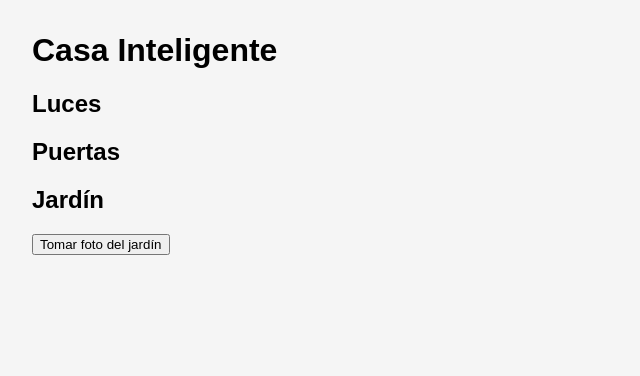
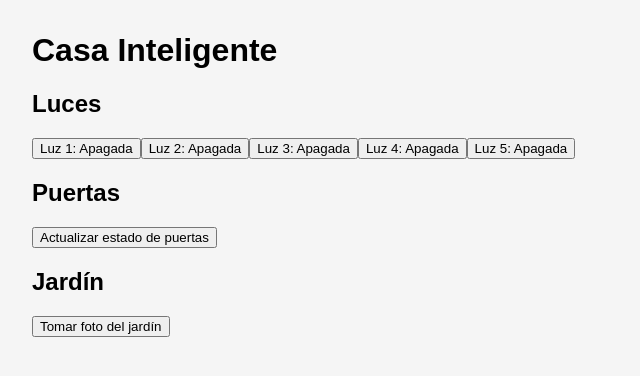
Before and after one commit to juanda0712/embedded_systems_smart_house, a Flask app: page / in a window 1280 px wide. Shown: the top 376 px of the page, without its empty margins (0-640 px from the left). Run offline with Flask 3, Linux system fonts and the light colour scheme; data that the repository does not hold is empty.

Commit message:
Correction door states and ligths state

```diff
--- a/app.py
+++ b/app.py
@@ -1,12 +1,11 @@
 from flask import Flask, render_template, jsonify, request
 import subprocess
 
-
 app = Flask(__name__)
 
+# Estado SIMULADO en memoria
 estado = {
-    "luces": [False, False, False, False, False],
-    "puertas": [False, False, False, False]
+    "luces": [False, False, False, False, False],  # 5 luces
 }
 
 def encender_luz(index):
@@ -17,45 +16,41 @@ def apagar_luz(index):
 
 def leer_puerta(index):
     resultado = subprocess.run(["bins/inputs/bin/signal_verifier", str(index)])
-    estado = resultado.returncode
-    return estado  # 0 = cerrada, 1 = abierta
-
+    estado_puerta = resultado.returncode
+    return estado_puerta  # 0=cerrada, 1=abierta
 
 def tomar_foto():
     subprocess.run(["bins/photo/bin/photo"])
-
 
 @app.route('/')
 def index():
     return render_template('index.html')
 
-@app.route('/api/estado', methods=["GET", "POST"])
-def obtener_estado():
+@app.route('/api/luces', methods=["GET", "POST"])
+def luces():
+    global estado
     if request.method == "POST":
         data = request.json
-        luces = data["luces"]
-        for i, valor in enumerate(luces):
+        estado["luces"] = data["luces"]
+        for i, valor in enumerate(estado["luces"]):
             if valor:
                 encender_luz(i)
             else:
                 apagar_luz(i)
-    luces = []
-    puertas = []
-    for i in range(4):
-        estado_puerta = leer_puerta(i)
-        puertas.append(True if estado_puerta == 1 else False)
+    return jsonify(estado["luces"])
 
-    return jsonify({
-        "luces": luces,
-        "puertas": puertas
-    })
-
+@app.route('/api/puertas', methods=["GET"])
+def puertas():
+    puertas_estado = []
+    for i in range(4):  # 4 puertas
+        puerta_abierta = leer_puerta(i)
+        puertas_estado.append(True if puerta_abierta == 1 else False)
+    return jsonify(puertas_estado)
 
 @app.route('/api/camara')
 def camara():
     tomar_foto()
-    return app.send_static_file('jardin.jpg')
+    return app.send_static_file('picture.jpeg')
 
-
-if __name__ == '__main__':
-    app.run(debug=True)
+if __name__ == "__main__":
+    app.run(host="0.0.0.0", debug=True)
--- a/templates/index.html
+++ b/templates/index.html
@@ -15,6 +15,7 @@
 
     <div>
         <h2>Puertas</h2>
+        <button onclick="actualizarPuertas()">Actualizar estado de puertas</button>
         <div id="puertas"></div>
     </div>
 
@@ -24,33 +25,49 @@
         <div id="foto-jardin"></div>
     </div>
 
-
     <script>
-        async function obtenerEstado() {
-            const res = await fetch('/api/estado');
+        async function obtenerLuces() {
+            const res = await fetch('/api/luces');
             return await res.json();
         }
 
-        async function actualizarEstado(nuevoEstado) {
-            await fetch('/api/estado', {
+        async function actualizarLuces(nuevoEstado) {
+            await fetch('/api/luces', {
                 method: 'POST',
                 headers: {'Content-Type': 'application/json'},
-                body: JSON.stringify(nuevoEstado)
+                body: JSON.stringify({ luces: nuevoEstado })
             });
         }
 
         async function cambiarLuz(index) {
-            const estado = await obtenerEstado();
-            estado.luces[index] = !estado.luces[index];
-            await actualizarEstado(estado);
-            render();
+            const luces = await obtenerLuces();
+            luces[index] = !luces[index];
+            await actualizarLuces(luces);
+            renderLuces();
         }
 
-        async function cambiarPuerta(index) {
-            const estado = await obtenerEstado();
-            estado.puertas[index] = !estado.puertas[index];
-            await actualizarEstado(estado);
-            render();
+        async function renderLuces() {
+            const luces = await obtenerLuces();
+            const lucesDiv = document.getElementById('luces');
+            lucesDiv.innerHTML = '';
+            luces.forEach((valor, i) => {
+                const btn = document.createElement('button');
+                btn.textContent = `Luz ${i + 1}: ${valor ? 'Encendida' : 'Apagada'}`;
+                btn.onclick = () => cambiarLuz(i);
+                lucesDiv.appendChild(btn);
+            });
+        }
+
+        async function actualizarPuertas() {
+            const res = await fetch('/api/puertas');
+            const puertas = await res.json();
+            const puertasDiv = document.getElementById('puertas');
+            puertasDiv.innerHTML = '';
+            puertas.forEach((valor, i) => {
+                const p = document.createElement('p');
+                p.textContent = `Puerta ${i + 1}: ${valor ? 'Abierta' : 'Cerrada'}`;
+                puertasDiv.appendChild(p);
+            });
         }
 
         function verJardin() {
@@ -63,31 +80,12 @@
             cont.appendChild(img);
         }
 
-        async function render() {
-            const estado = await obtenerEstado();
-
-            // Luces
-            const lucesDiv = document.getElementById('luces');
-            lucesDiv.innerHTML = '';
-            estado.luces.forEach((valor, i) => {
-                const btn = document.createElement('button');
-                btn.textContent = `Luz ${i + 1}: ${valor ? 'Encendida' : 'Apagada'}`;
-                btn.onclick = () => cambiarLuz(i);
-                lucesDiv.appendChild(btn);
-            });
-
-            // Puertas
-            const puertasDiv = document.getElementById('puertas');
-            puertasDiv.innerHTML = '';
-            estado.puertas.forEach((valor, i) => {
-                const btn = document.createElement('button');
-                btn.textContent = `Puerta ${i + 1}: ${valor ? 'Abierta' : 'Cerrada'}`;
-                btn.onclick = () => cambiarPuerta(i);
-                puertasDiv.appendChild(btn);
-            });
+        function init() {
+            renderLuces();
+            actualizarPuertas();
         }
 
-        render();
+        init();
     </script>
 
 </body>
```
